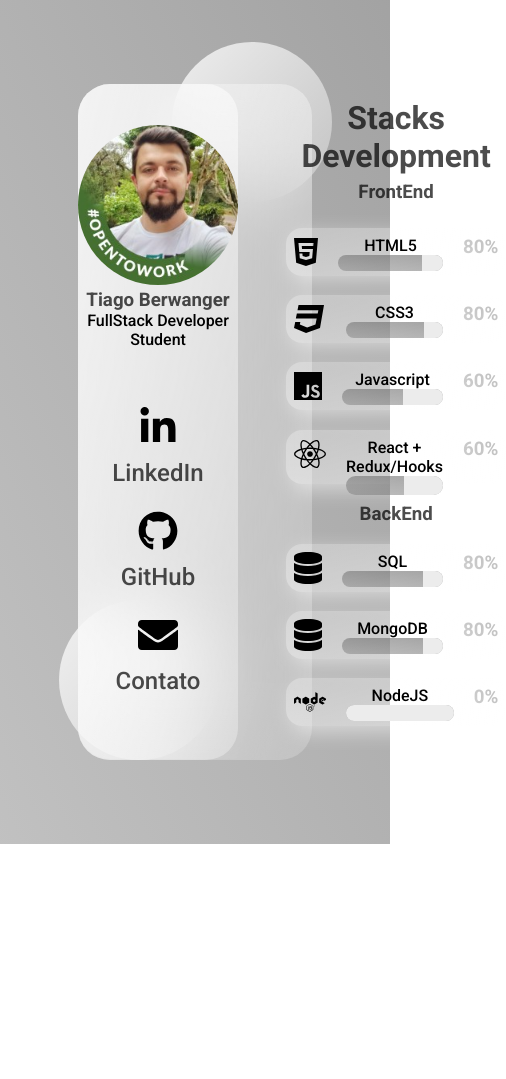
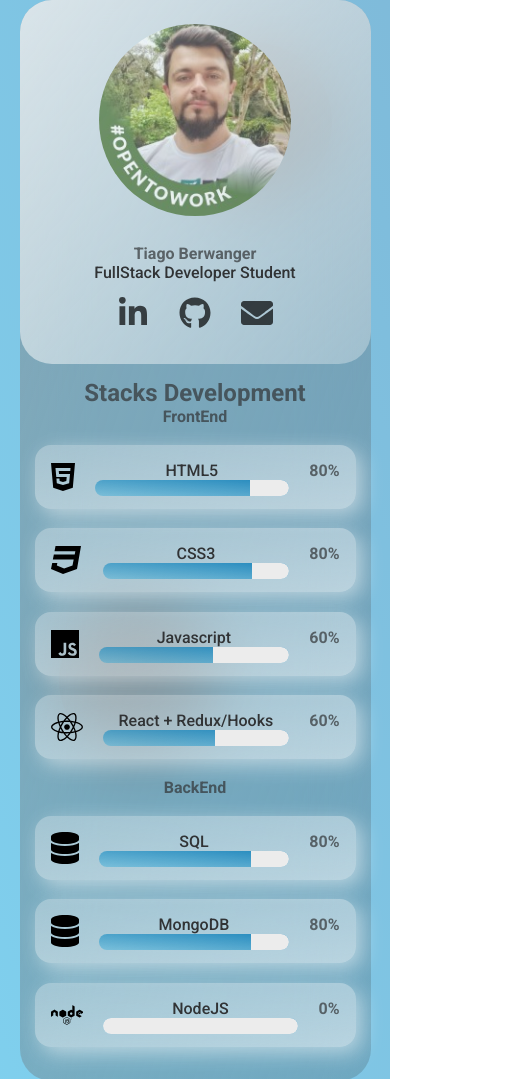
Before and after one commit to tiagoberwanger/Portfolio-3-2020, a plain HTML site: page index.html in a window 390 px wide. Shown: the whole page, 506 px wide, since content can reach past the window. Before the commit the page ends 844 px from the top, so only its background shows below. Drawn offline with Linux system fonts and the light colour scheme.

Commit message:
Add files via upload

```diff
--- a/style.css
+++ b/style.css
@@ -5,30 +5,34 @@
 }
 
 h1 {
-    color: black;
+    color: rgb(49,51,53);
     font-weight: 700;
     font-size: 2rem;
     opacity: 0.7;
 }
 
 h2 {
-    color: black;
+    color: rgb(49,51,53);
     font-weight: 500;
     opacity: 0.7;
 }
 
 h3 {
-    color: black;
+    color: rgb(49,51,53);
     font-weight: 600;
     opacity: 0.7;
+}
+
+p {
+   color: rgb(49,51,53);
 }
 
 main {
     font-family: 'Roboto', sans-serif;
     min-height: 100vh;
     background: linear-gradient(to right top,
-    rgba(131, 131, 131, 0.5),
-    rgba(71, 71, 71, 0.5));
+    rgba(0,160,220, 0.5),
+    rgba(0,119,181, 0.5));
     display: flex;
     align-items: center;
     justify-content: center;
@@ -38,11 +42,17 @@ main {
     border-radius:50%;
     width: 10rem;
     height: 10rem;
+    opacity: 0.7;
 }
 
 .social-image {
     width: 2.5rem;
     height: 2.5rem;
+    opacity: 0.7;
+}
+
+.social-image:hover {
+    opacity: 1;
 }
 
 .stacks-image{
@@ -55,8 +65,8 @@ main {
     min-height:80vh;
     width: 60%;
     background: linear-gradient(to right bottom,
-    rgba(255, 255, 255, 0.5),
-    rgba(255, 255, 255, 0.2)
+    rgba(134,136,138, 0.5),
+    rgba(49,51,53, 0.2)
     );
     border-radius: 2rem;
     z-index: 2;
@@ -68,8 +78,8 @@ main {
 .circle2 {
     background: white;
     background: linear-gradient(to right bottom,
-    rgba(255, 255, 255, 0.8),
-    rgba(255, 255, 255, 0.3)
+    rgba(134,136,138, 0.8),
+    rgba(49,51,53, 0.3)
     );
     height: 10rem;
     width: 10rem;
@@ -144,12 +154,13 @@ main {
 
 .progress60 {
     background: linear-gradient(to right top,
-    rgba(131, 131, 131, 0.5),
-    rgba(71, 71, 71, 0.5));
+    rgba(0,160,220, 0.3),
+    rgba(0,119,181, 0.8));
     width: 100%;
     height: 50%;
     border-radius: 1rem;
     position: relative;
+    animation: progress 2s forwards;
 }
 
 .progress60::after {
@@ -164,12 +175,13 @@ main {
 
 .progress80 {
     background: linear-gradient(to right top,
-    rgba(131, 131, 131, 0.5),
-    rgba(71, 71, 71, 0.5));
+    rgba(0,160,220, 0.3),
+    rgba(0,119,181, 0.8));
     width: 100%;
     height: 50%;
     border-radius: 1rem;
     position: relative;
+    animation: progress 2s forwards;
 }
 
 .progress80::after {
@@ -184,12 +196,13 @@ main {
 
 .progress0 {
     background: linear-gradient(to right top,
-    rgba(131, 131, 131, 0.5),
-    rgba(71, 71, 71, 0.5));
+    rgba(0,160,220, 0.3),
+    rgba(0,119,181, 0.8));
     width: 100%;
     height: 50%;
     border-radius: 1rem;
     position: relative;
+    animation: progress 2s forwards;
 }
 
 .progress0::after {
@@ -204,9 +217,56 @@ main {
 
 .percentage {
     font-weight: bold;
-    background: linear-gradient(to right top,
-    rgba(131, 131, 131, 0.5),
-    rgba(71, 71, 71, 0.5));
+    background: rgb(49,51,53);
     -webkit-background-clip: text;
     -webkit-text-fill-color: transparent;
 }
+
+@media screen and (max-width: 750px) {
+    .glass {
+        min-height:100vh;
+        display: block;
+        min-width: 90vw;
+    }
+    .links {
+        display: flex;
+    }
+    .link {
+        margin: 5px;
+        padding: 10px;
+    }
+    .link h2 {
+        font-size: 0rem;
+    }
+    .profile-image {
+        padding: 1.5rem;
+        width: 15rem;
+        height: 15rem;
+    }
+    .social-image {
+        width: 2rem;
+        height: 2rem;
+        opacity: 0.7;
+    }
+    .social-image:hover {
+        opacity: 1;
+    }
+    .portfolio {
+        margin: 15px;
+    }
+    .card {
+        padding: 1rem;
+    }
+    h1 {
+        font-size: 1.5rem;
+    }
+
+    h3 {
+        font-size: 1rem;
+    }
+  }
+
+  @keyframes progress {
+    from { width: 0%; }
+    to { width: 100%; }
+  }
```
